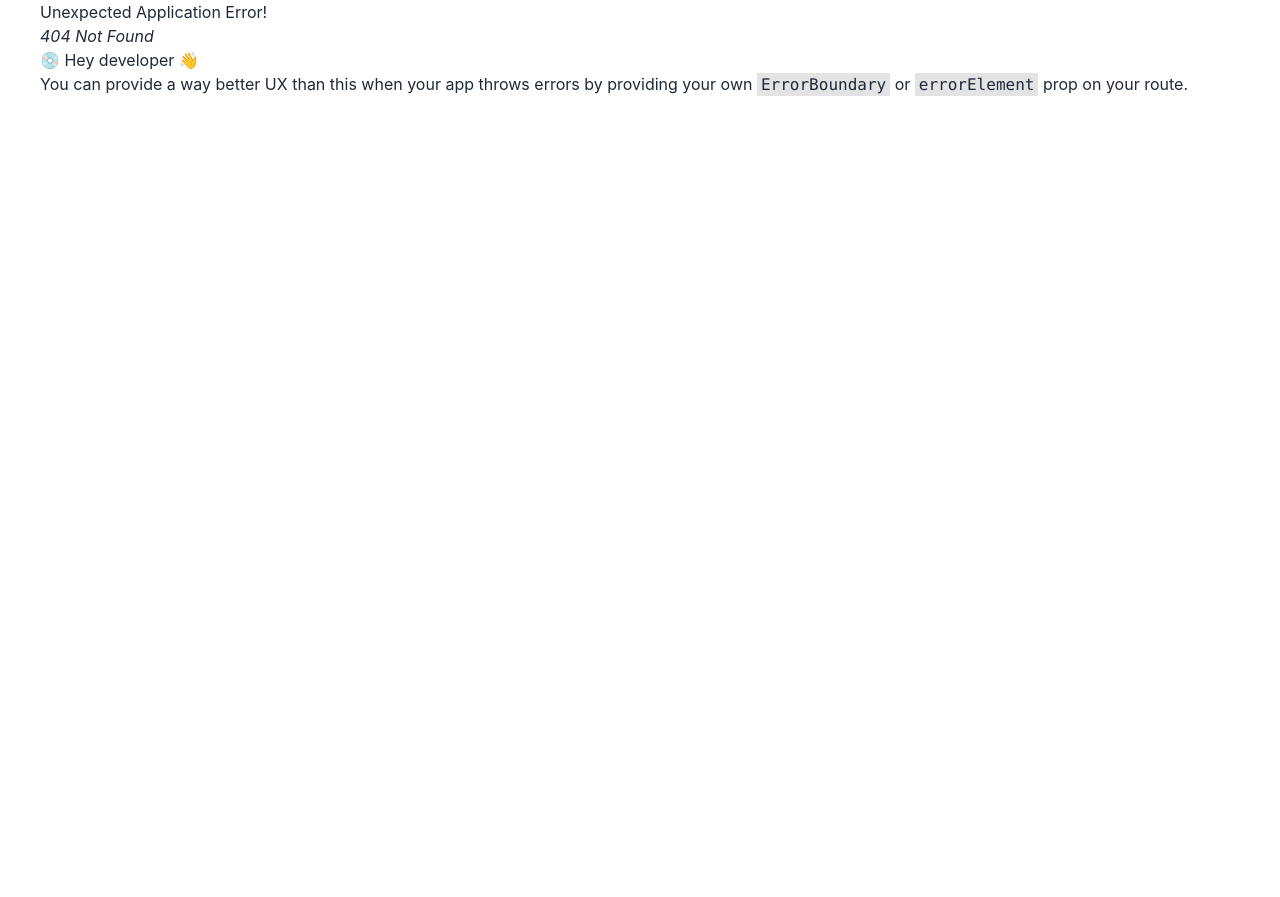
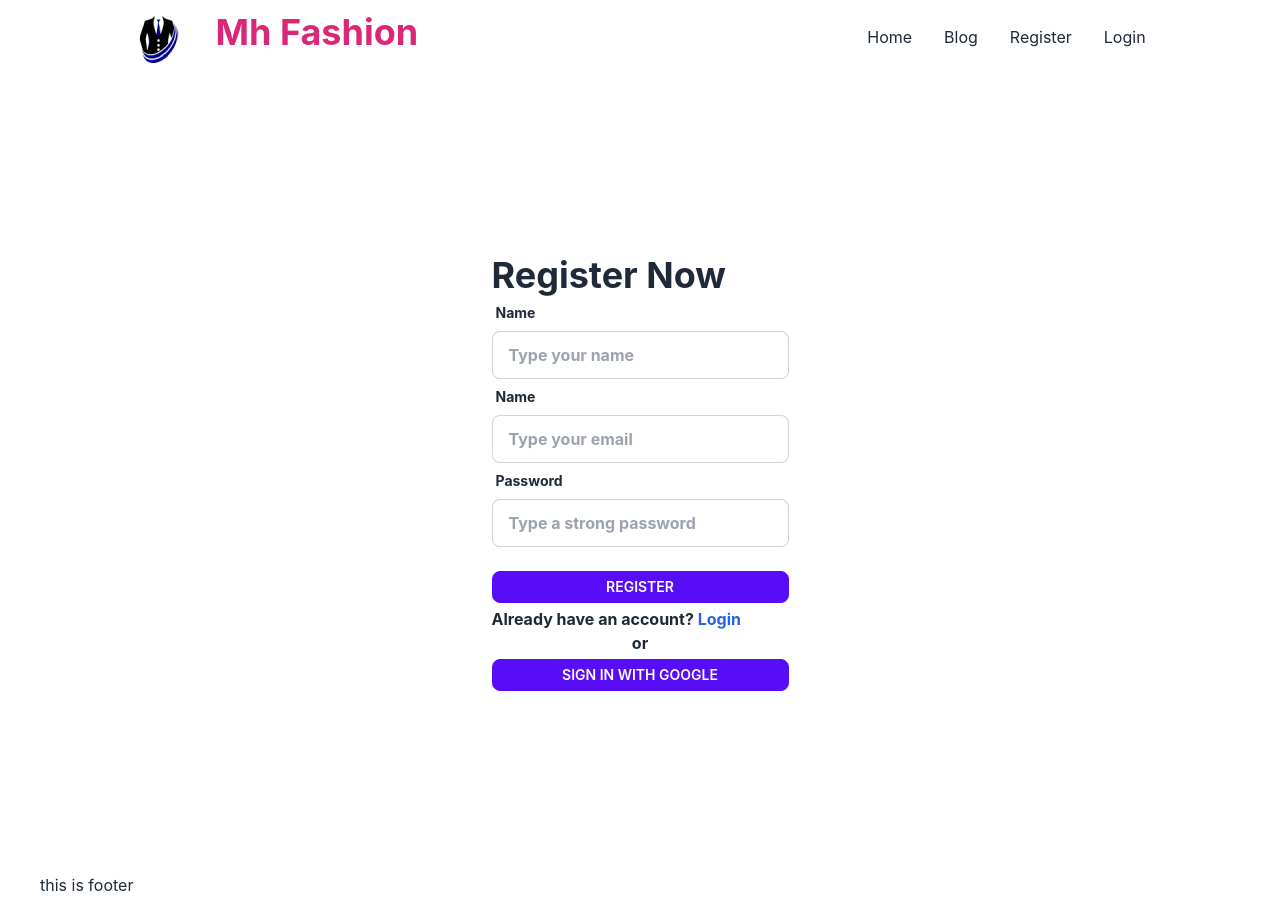
Before and after one commit to mahbubulhaque-sohag/used-fashion-client-side, a React (Create React App) app: page /register in a window 1280 px wide. Before the commit this address had no page. Before the commit the page ends 800 px from the top, so only its background shows below. Built offline with nearby package versions, Linux system fonts and the light colour scheme.

Commit message:
impliment register page

```diff
--- a/package.json
+++ b/package.json
@@ -9,6 +9,7 @@
     "daisyui": "^2.41.0",
     "react": "^18.2.0",
     "react-dom": "^18.2.0",
+    "react-hook-form": "^7.39.5",
     "react-router-dom": "^6.4.3",
     "react-scripts": "5.0.1",
     "web-vitals": "^2.1.4"
--- /dev/null
+++ b/src/Pages/Home/Categories/Categories.js
@@ -0,0 +1,11 @@
+import React from 'react';
+
+const Categories = () => {
+    return (
+        <div>
+            <h3>this is Categories</h3>
+        </div>
+    );
+};
+
+export default Categories;
--- a/src/Pages/Home/Home/Home.js
+++ b/src/Pages/Home/Home/Home.js
@@ -1,11 +1,13 @@
 import React from 'react';
 import Advertise from '../Advertise/Advertise';
 import Banner from '../Banner/Banner';
+import Categories from '../Categories/Categories';
 
 const Home = () => {
     return (
         <div className='mx-6'>
             <Banner/>
+            <Categories/>
             <Advertise/>
         </div>
     );
--- /dev/null
+++ b/src/Pages/Register/Register.js
@@ -0,0 +1,45 @@
+import React, { useState } from 'react';
+import { useForm } from "react-hook-form";
+import { Link } from 'react-router-dom';
+
+const Register = () => {
+
+    const { register, handleSubmit } = useForm();
+
+    const handleRegister = data =>{
+        console.log(data)
+    }
+
+    return (
+        <div className='h-[800px] flex justify-center items-center font-bold' >
+            <div className='w-auto'>
+            <h3 className='text-4xl'>Register Now</h3>
+            <form onSubmit={handleSubmit(handleRegister)}>
+                <div className="form-control w-full max-w-xs">
+                    <label className="label"><span className="label-text">Name</span></label>
+                    <input type="text"  {...register("Name")} placeholder="Type your name" className="input input-bordered w-full max-w-xs" />
+                </div>
+
+                <div className="form-control w-full max-w-xs">
+                    <label className="label"><span className="label-text">Name</span></label>
+                    <input type="email"  {...register("email")} placeholder="Type your email" className="input input-bordered w-full max-w-xs" />
+                </div>
+
+                <div className="form-control w-full max-w-xs">
+                    <label className="label"><span className="label-text">Password</span></label>
+                    <input type="password"  {...register("password")} placeholder="Type a strong password" className="input input-bordered w-full max-w-xs" />
+                </div>
+
+
+                {/* <p>{data}</p> */}
+                <input className='btn btn-sm btn-primary mt-6 w-full' value='Register' type="submit" />
+            </form>
+            <p className='mt-1'>Already have an account? <Link className='text-blue-600/100' to='/login'>Login</Link></p>
+            <p className='text-center'>or</p>
+            <button className='btn btn-sm btn-primary mt-1 w-full'>Sign in with Google</button>
+            </div>
+        </div>
+    );
+};
+
+export default Register;
--- a/src/routes/Router/shared/Navbar/Navbar.js
+++ b/src/routes/Router/shared/Navbar/Navbar.js
@@ -7,10 +7,11 @@ const Navbar = () => {
     const menuItems = <>
         <li><Link to='/'>Home</Link></li>
         <li><Link>Blog</Link></li>
+        <li><Link to='/register'>Register</Link></li>
         <li><Link to='/login'>Login</Link></li>
     </>
     return (
-        <div className="navbar bg-base-100">
+        <div className="navbar bg-base-100 justify-around">
             <div className="navbar-start">
                 <div className="dropdown">
                     <label tabIndex={0} className="btn btn-ghost lg:hidden">
```
Also changed, not shown: src/routes/Router/Router.js (+6 -1 lines), 1 other file (tests, documents, lock files or other folders).
